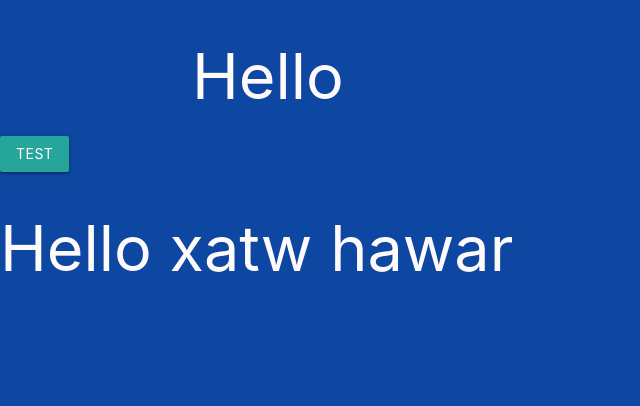
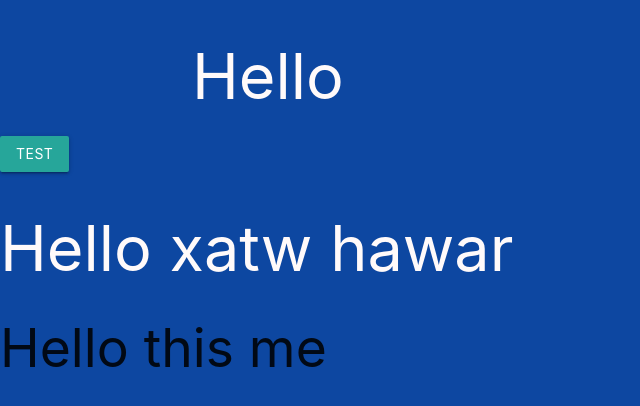
Before and after one commit to SoftwareGroup2019/project, a PHP site: page /Admin/index.php in a window 1280 px wide. Shown: the top 406 px of the page, without its empty margins (0-640 px from the left). Run offline with PHP 8.4, Linux system fonts and the light colour scheme.

Commit message:
amn shtakm zyaad krdya

```diff
--- a/Admin/index.php
+++ b/Admin/index.php
@@ -23,6 +23,8 @@
 
 <h1>Hello xatw hawar</h1>
 
+<h2>Hello this me</h2>
+
 
 
 <?php include 'include/template/footer.php' ?>
```
